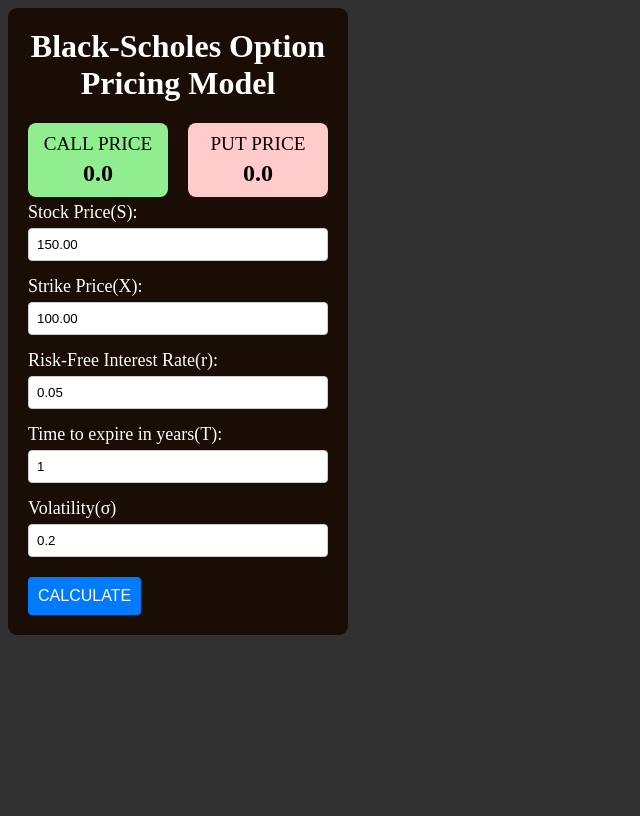
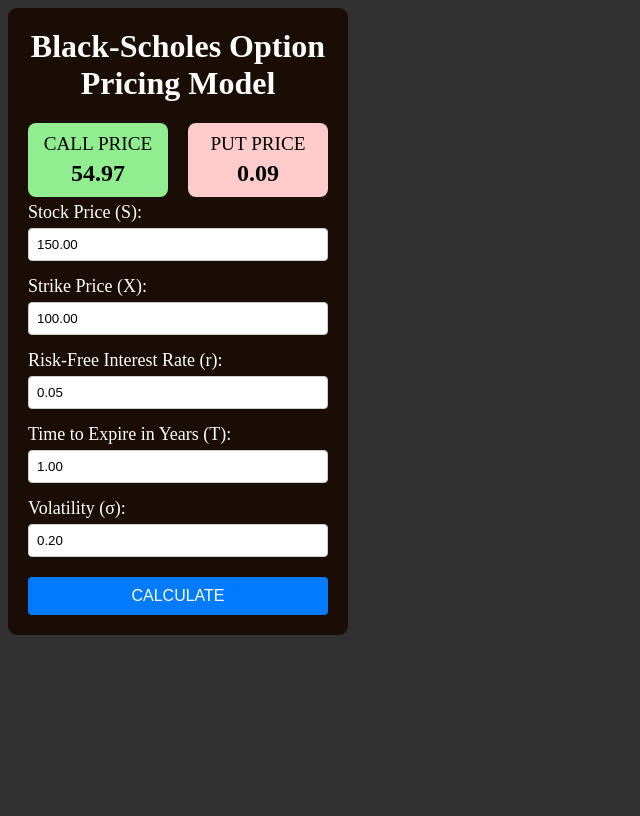
Before and after one commit to PrinceAJ17/OptionsPricing, a Flask app: page / in a window 1280 px wide. Shown: the whole page, without its empty margins (0-640 px from the left). Run offline with Flask 3, Linux system fonts and the light colour scheme.

Commit message:
Fixed issue of values in form being reset

```diff
--- a/app.py
+++ b/app.py
@@ -5,14 +5,14 @@ from scipy.stats import norm
 app=  Flask(__name__)
 
 def call(S,X,T,r,sigma):
-    d1 = (numpy.log(S/X)+(r+((sigma)**2)/2)*T)/sigma*numpy.sqrt(T)
+    d1 = (numpy.log(S/X)+(r+((sigma)**2)/2)*T)/(sigma*numpy.sqrt(T))
     d2 = d1 - (sigma*numpy.sqrt(T))
 
     C = S*norm.cdf(d1) - ((X*numpy.exp(-r*T))*norm.cdf(d2))
     return C
 
 def put(S,X,T,r,sigma):
-    d1 = (numpy.log(S/X)+(r+((sigma)**2)/2)*T)/sigma*numpy.sqrt(T)
+    d1 = (numpy.log(S/X)+(r+((sigma)**2)/2)*T)/(sigma*numpy.sqrt(T))
     d2 = d1 - (sigma*numpy.sqrt(T))
 
     P = ((X*numpy.exp(-r*T))*norm.cdf(-d2)) - (S*norm.cdf(-d1))
@@ -21,20 +21,35 @@ def put(S,X,T,r,sigma):
 
 @app.route("/", methods=["POST", "GET"])
 def index():
-    call_price = 0.00
-    put_price = 0.00
+    if request.method == "POST":
+        S = round(float(request.form["stockPrice"]),2)
+        X = round(float(request.form["strikePrice"]),2)
+        r = round(float(request.form["RFIR"]),2)
+        T = round(float(request.form["expiration"]),2)
+        sigma = round(float(request.form["volatility"]),2)
 
-    if request.method == "POST":
-        S = float(request.form["stockPrice"])
-        X = float(request.form["strikePrice"])
-        r = float(request.form["RFIR"])
-        T = float(request.form["expiration"])
-        sigma = float(request.form["volatility"])
+        call_price = call(S, X, T, r, sigma)
+        put_price = put(S, X, T, r, sigma)
+    else:
+        S = 150.00
+        X = 100.00
+        r = 0.05
+        T = 1.00
+        sigma = 0.20
 
-        call_price = call(S,X,T,r,sigma)
-        put_price = put(S,X,T,r,sigma)
+        call_price = call(S, X, T, r, sigma)
+        put_price = put(S, X, T, r, sigma)
 
-    return render_template("index.html", call_price=round(call_price, 2), put_price=round(put_price, 2))
+    return render_template(
+        "index.html",
+        call_price=round(call_price, 2),
+        put_price=round(put_price, 2),
+        stockPrice=f"{S:.2f}",
+        strikePrice=f"{X:.2f}",
+        RFIR=f"{r:.2f}",
+        expiration=f"{T:.2f}",
+        volatility=f"{sigma:.2f}"
+    )
 
 if __name__ == "__main__":
     app.run(debug=True)
--- a/static/mystyle.css
+++ b/static/mystyle.css
@@ -29,6 +29,7 @@ label{
 button {
     padding: 10px;
     margin-top: 10px;
+    width: 100%;
     background-color: #007bff;
     color: white;
     border: none;
--- a/templates/index.html
+++ b/templates/index.html
@@ -4,11 +4,12 @@
     <meta charset="UTF-8">
     <meta name="viewport" content="width=device-width, initial-scale=1.0">
     <link rel="stylesheet" href="{{url_for('static', filename='mystyle.css')}}">
+    <script src="{{url_for('static', filename='myscript.js')}}"></script>
     <title>Options Pricing</title>
 </head>
 <body>
     <div class="OptionsPricingCalc">
-        <form method="POST">
+        <form id="formSubmission" method="POST">
             <h1>Black-Scholes Option Pricing Model</h1>
             <div class="ResultsDisplay">
                 <div class="result-card call">
@@ -20,22 +21,22 @@
                     <div class="result-value">{{put_price}}</div>
                 </div>
             </div>
-            <label for="stockPrice">Stock Price(S):</label>
-            <input type="number" id="stockPrice" name="stockPrice" value="150.00" step="1" placeholder="Enter Current Price">
+            <label for="stockPrice">Stock Price (S):</label>
+            <input type="number" id="stockPrice" name="stockPrice" value="{{stockPrice}}" step="1" placeholder="Enter Current Price">
 
-            <label for="strikePrice">Strike Price(X):</label>
-            <input type="number" id="strikePrice" name="strikePrice" value="100.00" step="1" placeholder="Enter Strike Price">
+            <label for="strikePrice">Strike Price (X):</label>
+            <input type="number" id="strikePrice" name="strikePrice" value="{{strikePrice}}" step="1" placeholder="Enter Strike Price">
 
-            <label for="RFIR">Risk-Free Interest Rate(r):</label>
-            <input type="number" id="RFIR" name="RFIR" value="0.05" step="0.01" placeholder="Enter the Risk-Free Interest Rate">
+            <label for="RFIR">Risk-Free Interest Rate (r):</label>
+            <input type="number" id="RFIR" name="RFIR" value="{{RFIR}}" step="0.01" placeholder="Enter the Risk-Free Interest Rate">
 
-            <label for="expiration">Time to expire in years(T):</label>
-            <input type="number" id="expiration" name="expiration" value="1" step="0.01" placeholder="Enter the expiration time">
+            <label for="expiration">Time to Expire in Years (T):</label>
+            <input type="number" id="expiration" name="expiration" value="{{expiration}}" step="0.01" placeholder="Enter the Expiration Time">
 
-            <label for="volatility">Volatility(σ)</label>
-            <input type="number" id="volatility" name="volatility" value="0.2" step="0.01" placeholder="Enter specified volatility">
+            <label for="volatility">Volatility (σ):</label>
+            <input type="number" id="volatility" name="volatility" value="{{volatility}}" step="0.01" placeholder="Enter Specified Volatility">
 
-            <button>CALCULATE</button>
+            <button type="submit">CALCULATE</button>
         </form>
     </div>
 </body>
```
Also changed, not shown: static/myscript.js (added).
